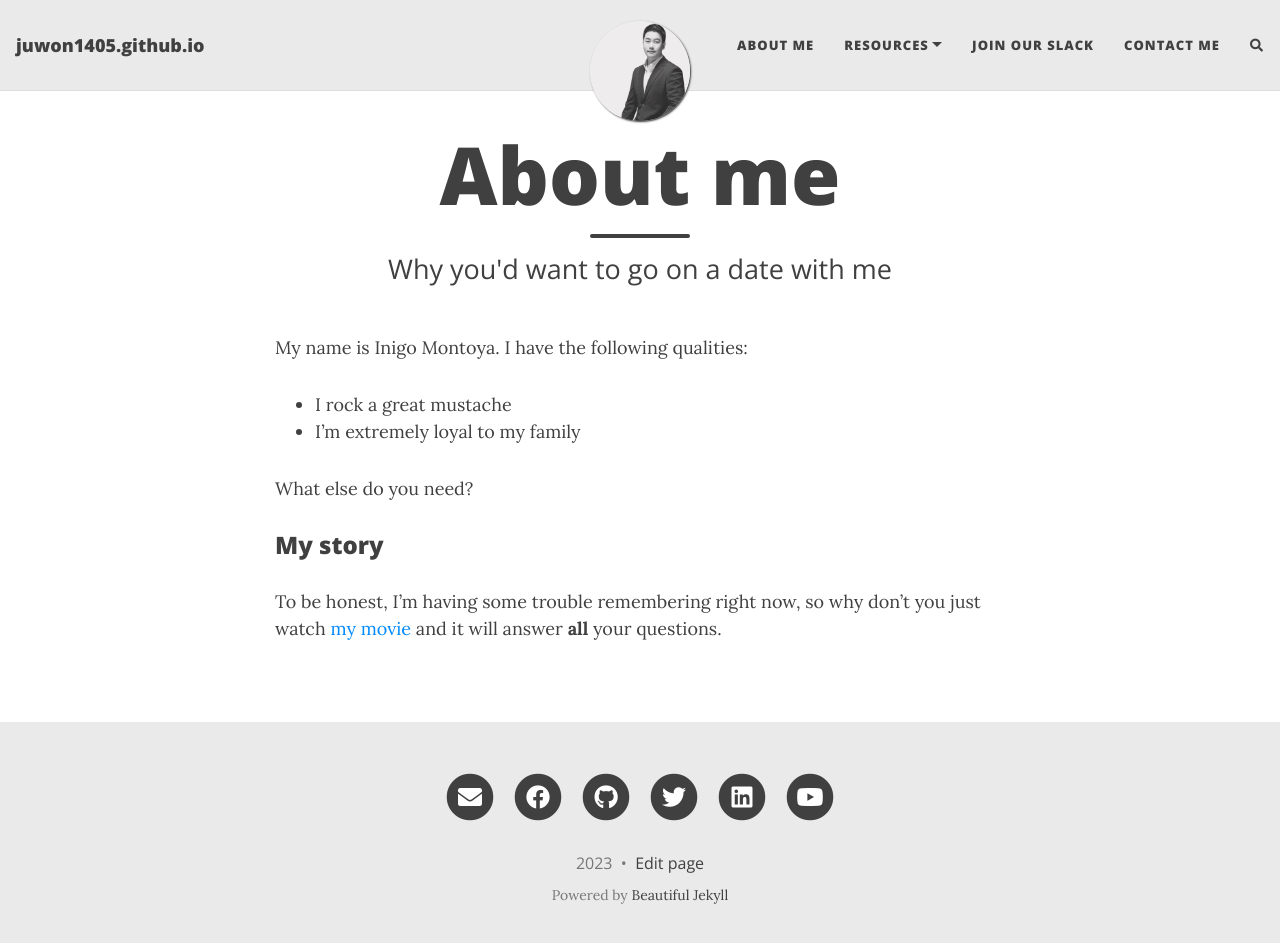
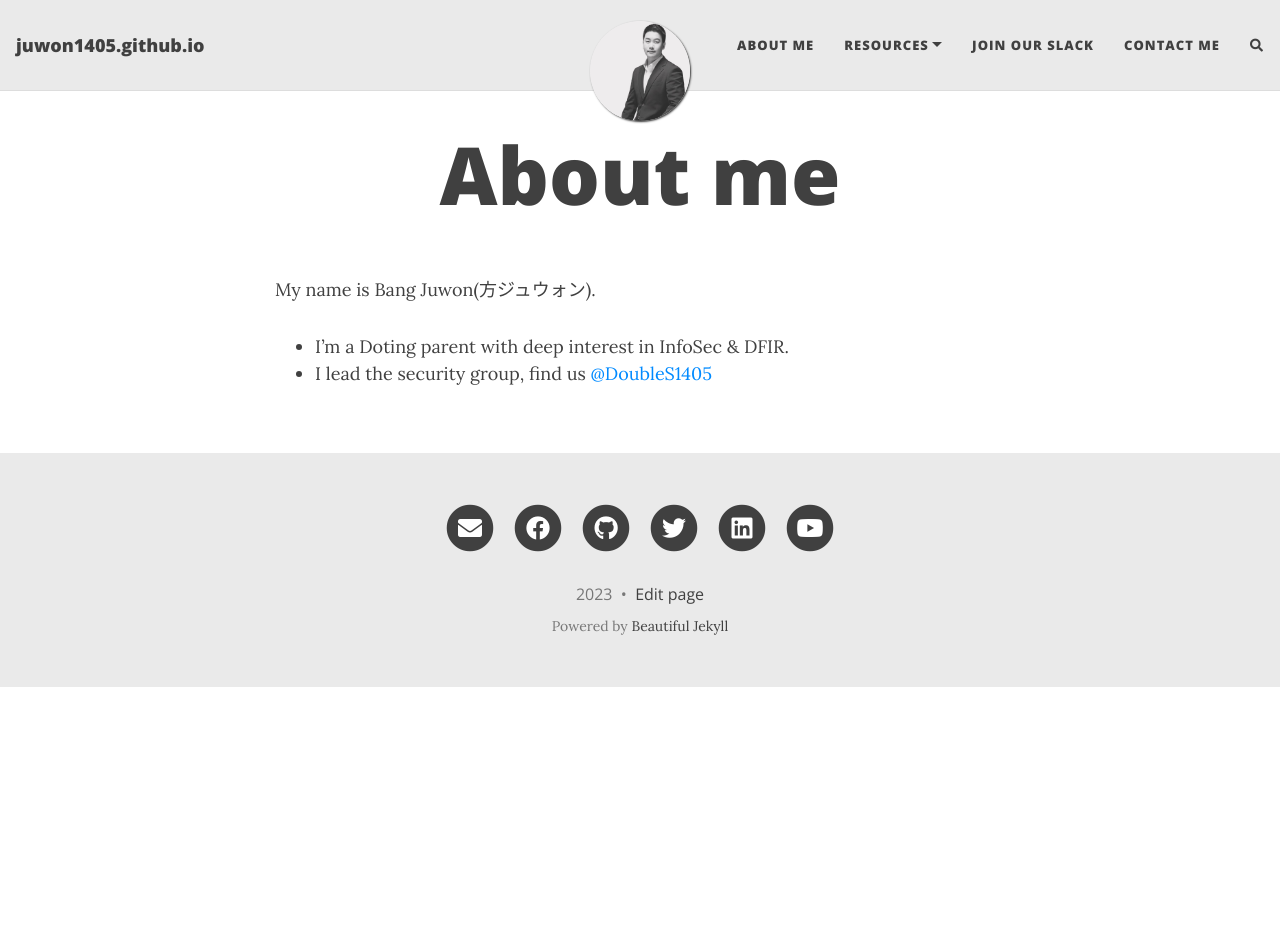
Before and after one commit to Juwon1405/juwon1405.github.io, a Jekyll site: the page built from aboutme.md, in a window 1280 px wide and 956 px high. Shown: the top 943 px of the window. Built offline with Jekyll 4.4.1, drawn with Linux system fonts in a browser that asks for light colours; nearby versions of some CDN libraries; comment, search, counter and statistics services are not loaded.

Commit message:
Update aboutme.md

```diff
--- a/aboutme.md
+++ b/aboutme.md
@@ -1,16 +1,10 @@
 ---
 layout: page
 title: About me
-subtitle: Why you'd want to go on a date with me
+subtitle:
 ---
 
-My name is Inigo Montoya. I have the following qualities:
+My name is Bang Juwon(方ジュウォン).
 
-- I rock a great mustache
-- I'm extremely loyal to my family
-
-What else do you need?
-
-### My story
-
-To be honest, I'm having some trouble remembering right now, so why don't you just watch [my movie](https://en.wikipedia.org/wiki/The_Princess_Bride_%28film%29) and it will answer **all** your questions.
+- I'm a Doting parent with deep interest in InfoSec & DFIR.
+- I lead the security group, find us [@DoubleS1405](https://github.com/doubles1405)
```
